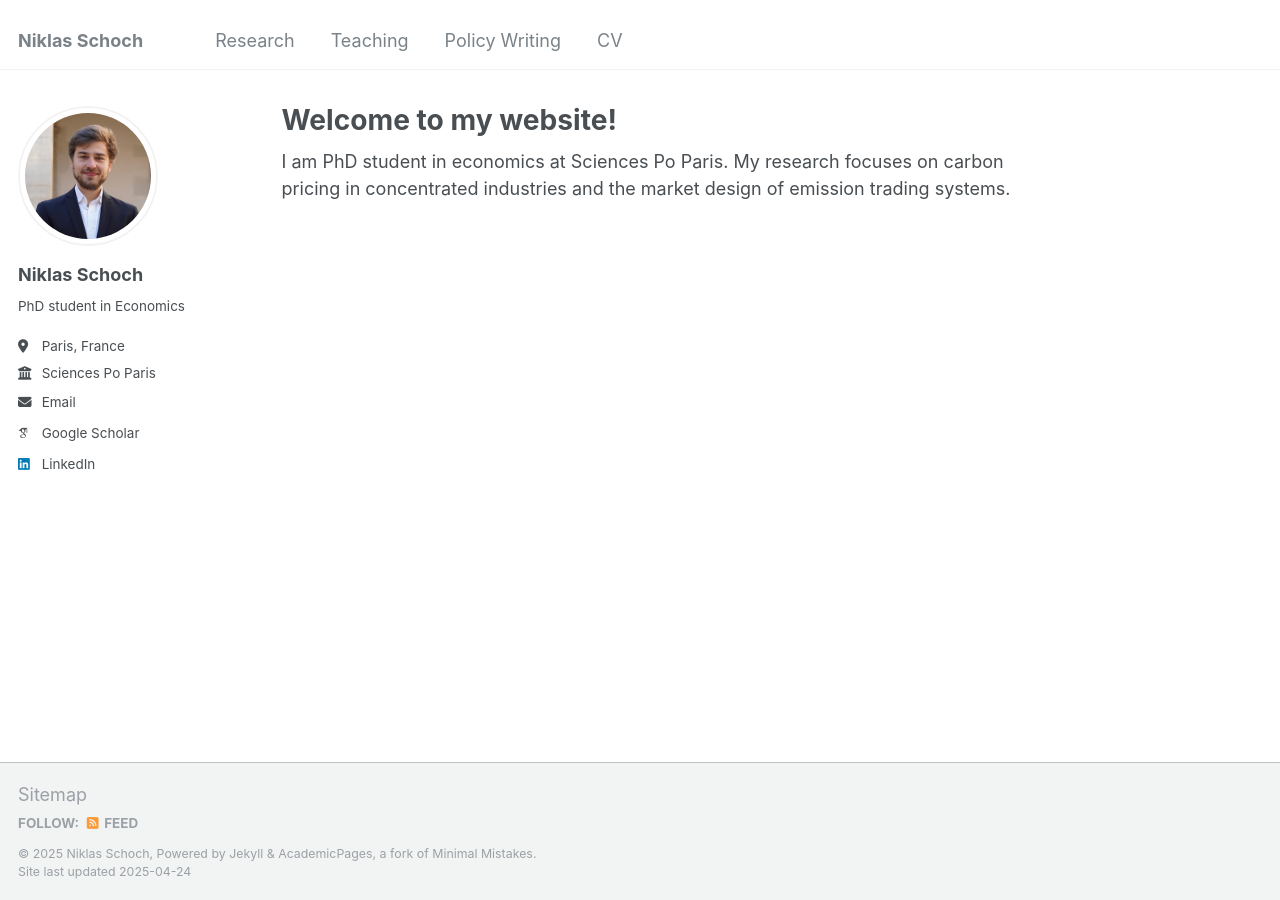
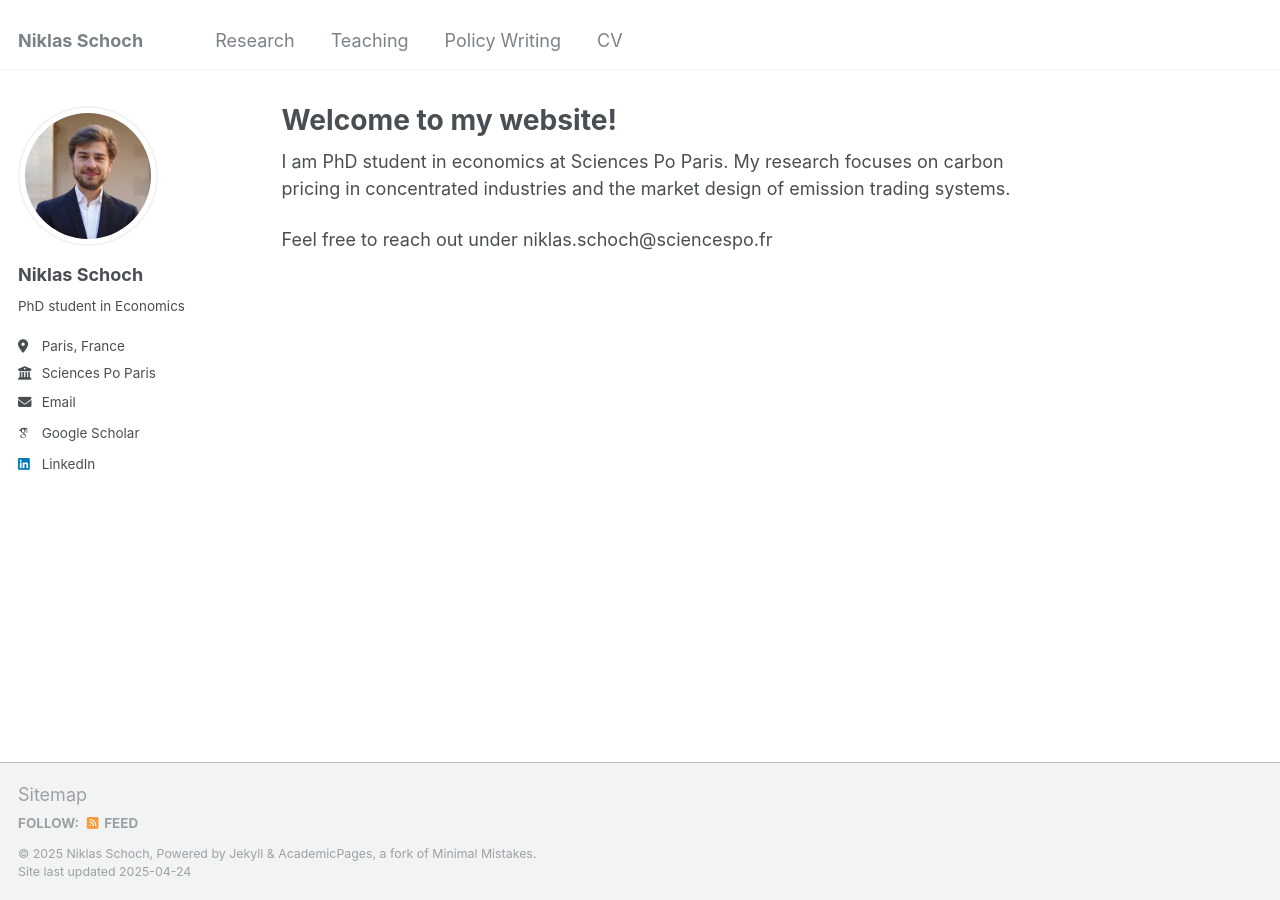
Before and after one commit to niklasschoch/niklasschoch.github.io, a Jekyll site: the page built from _pages/about.md, in a window 1280 px wide. Built offline with Jekyll 4.4.1, drawn with Linux system fonts in a browser that asks for light colours; some web fonts are replaced.

Commit message:
Update about.md
Signed-off-by: niklasschoch <74817881+niklasschoch@users.noreply.github.com>

```diff
--- a/_pages/about.md
+++ b/_pages/about.md
@@ -8,3 +8,5 @@ redirect_from:
 ---
 
 I am PhD student in economics at Sciences Po Paris. My research focuses on carbon pricing in concentrated industries and the market design of emission trading systems.
+
+Feel free to reach out under niklas.schoch@sciencespo.fr
```
